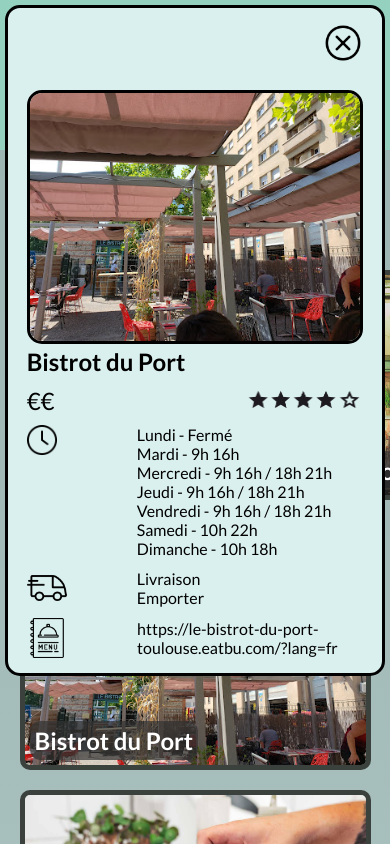
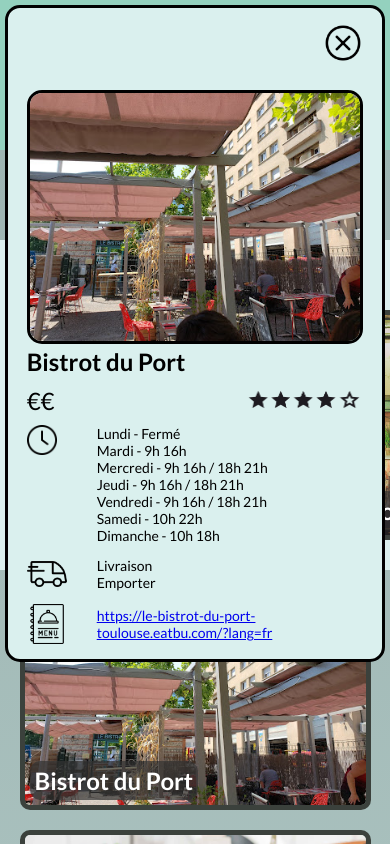
Before and after one commit to abdoukhoudoss/Wild-eats, a plain HTML site: page index.html in a window 390 px wide. Both pictures are taken after a click on the element "Bistrot du Port". Shown: the top 844 px of the page. Drawn offline with Linux system fonts and the light colour scheme.

Commit message:
derniere modif

```diff
--- a/index.html
+++ b/index.html
@@ -90,7 +90,11 @@
                 </ul>
               </div>
             </section>
-        <section class="promo-section"></section>
+              <div>
+                <h2 class="promo-title">PROMO</h2>
+              </div>
+              <section class="promo-section">
+              </section>
               <section class="restaurants-section"></section>
             </div>
     </main>
--- a/script.js
+++ b/script.js
@@ -133,6 +133,7 @@ function createModal(element) {
 	truck.src = "./image/truck.png";
 	menuLogo.src = "./image/logomenu.png";
 	menuLink.innerHTML = element.url;
+    menuLink.href = element.url;
 	closedButton.src = "./image/closedbutton.png";
 
 	closedButton.addEventListener("click", () => {
--- a/style.css
+++ b/style.css
@@ -197,12 +197,21 @@ footer {
 }
 
 .promo-section {
-	margin-top: 20px;
 	display: flex;
 	overflow-x: scroll;
 	padding: 1rem 0;
 	padding: 20px;
 	gap: 5px;
+	background-color: #DAF0EE;
+	scrollbar-width: none;
+}
+
+.promo-title {
+	background-color: #DAF0EE;
+	margin-top: 20px;
+	height: 40px;
+	padding: 10px;
+	color: var(--secondary-color);
 }
 
 .promo-items {
@@ -351,11 +360,11 @@ ul {
 }
 
 .menu-logo {
-	width: 12%;
+	width: 40px;
 }
 
 h3 {
-	color: #3b413c;
+	color: var(--secondary-color);
 	text-align: center;
 }
 
@@ -386,6 +395,15 @@ h3 {
 	margin-right: 10px;
 }
 
+.modal-menu-link {
+	font-size: 16px;
+}
+
+.photo-section {
+	width: 100%;
+}
+
+
 @media screen and (min-width: 720px) {
 	.restaurants-article {
 		max-width: 350px;
@@ -407,3 +425,30 @@ h3 {
 		gap: 50px;
 	}
 }
+
+@media screen and (max-width: 440px) {
+
+	.schedule-section {
+		gap: 30px;
+	}
+
+	.schedule {
+		font-size: 14px;
+	}
+
+	.delivery-section {
+		gap: 20px;
+	}
+
+	.modal-delivery-list {
+		font-size: 14px;
+	}
+
+	.menu-section {
+		gap: 30px;
+	}
+
+	.modal-menu-link {
+		font-size: 14px;
+	}
+}
```
Lines whose indentation alone changed are shown as unchanged.
